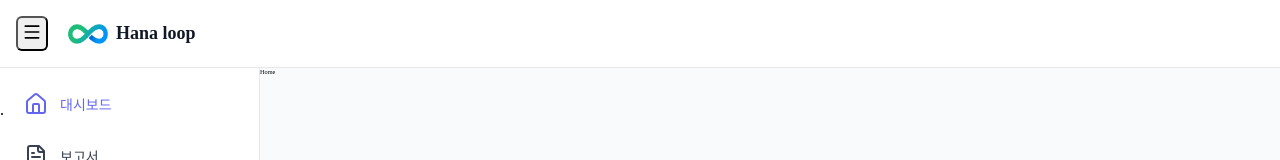
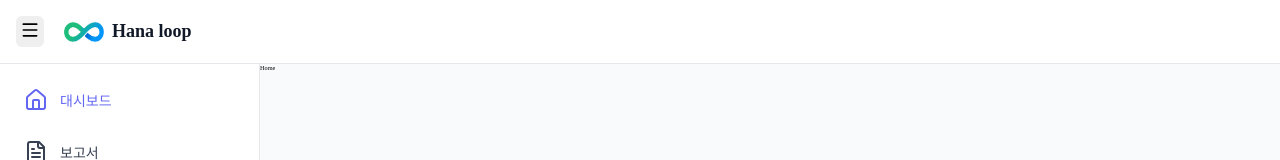
Before and after one commit to CH4MD0M/hana-loop-dashboard, a Next.js app: page / in a window 1280 px wide. Shown: the top 160 px of the page. Built offline with nearby package versions, Linux system fonts and the light colour scheme.

Commit message:
css: global css 수정

```diff
--- a/src/app/globals.css
+++ b/src/app/globals.css
@@ -22,3 +22,13 @@ a {
   color: inherit;
   text-decoration: none;
 }
+
+ul,
+li {
+  list-style: none;
+}
+
+button {
+  outline: none;
+  border: none;
+}
```
